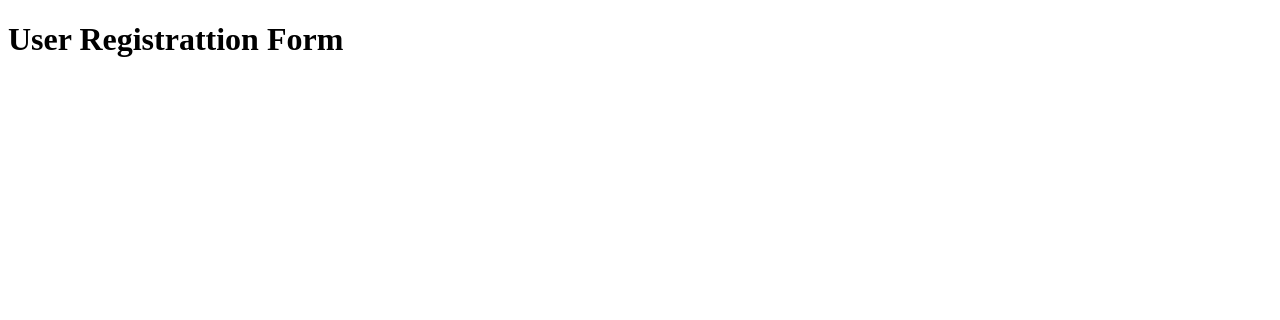
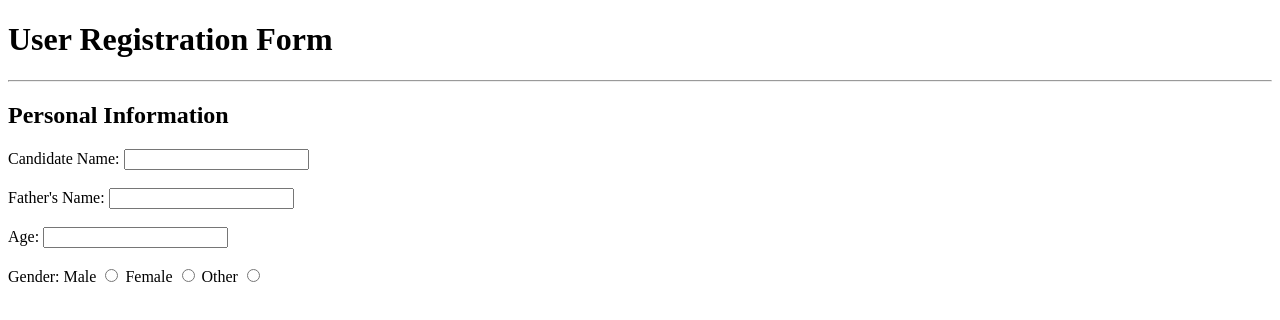
Before and after one commit to Kanishakgoel/HTML-FORM, a plain HTML site: page index.html in a window 1280 px wide. Drawn offline with Linux system fonts and the light colour scheme.

Commit message:
name age gender field added

```diff
--- a/index.html
+++ b/index.html
@@ -10,8 +10,45 @@
     <form>
 
         <h1>
-            User Registrattion Form
+            User Registration Form
         </h1>
+
+        <hr>
+
+        <form>
+
+            <h2>Personal Information</h2>
+
+            <label for="name">Candidate Name:</label>
+            <input type="text" id="name">
+
+            <br>
+            <br>
+             <label for="Fname">Father's Name:</label>
+            <input type="text" id="Fname">
+
+
+            <br>
+            <br>
+
+            <label for="age">Age:</label>
+            <input type="number" id="age">
+
+            <br>
+            <br>
+
+            <label for="">Gender:</label>
+
+            <label for="male">Male</label>
+            <input type="radio" name="Gender" id="male">
+
+            <label for="female">Female</label>
+            <input type="radio" name="Gender" id="female">
+
+            <label for="other">Other</label>
+            <input type="radio" name="Gender" id="other">
+
+        </form>
     </form>
 </body>
 </html>
```
